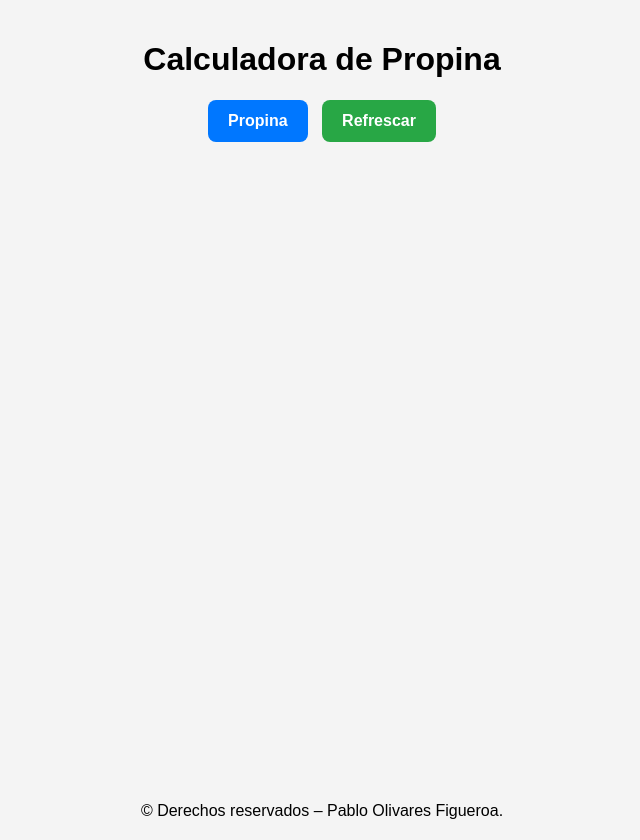
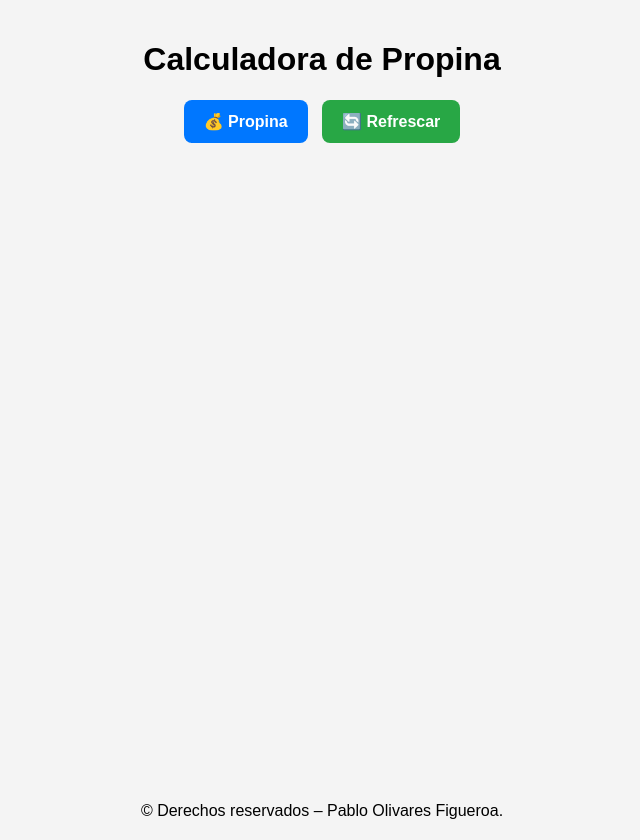
Before and after one commit to POLIVAF/E3M3, a plain HTML site: page index.html in a window 1280 px wide. Shown: the whole page, without its empty margins (318-958 px from the left). Drawn offline with Linux system fonts and the light colour scheme.

Commit message:
se agrego unos iconos a botones en archivo html

```diff
--- a/index.html
+++ b/index.html
@@ -10,8 +10,8 @@
     <h1>Calculadora de Propina</h1>
 
     <div id="contenedor">
-      <button id="btnPropina">Propina</button>
-      <button id="btnRefrescar">Refrescar</button>
+      <button id="btnPropina">💰 Propina</button>
+      <button id="btnRefrescar">🔄 Refrescar</button>
     </div>
 
     <!-- Cuadrado donde se mostrará la boleta -->
```
